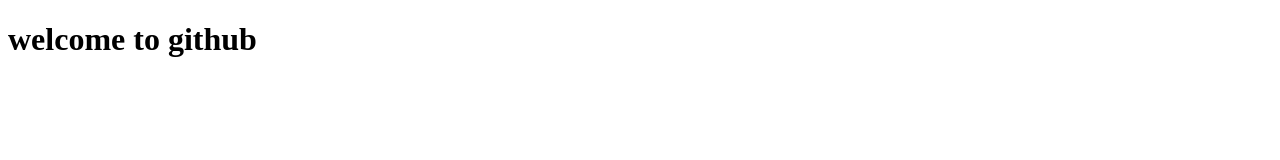
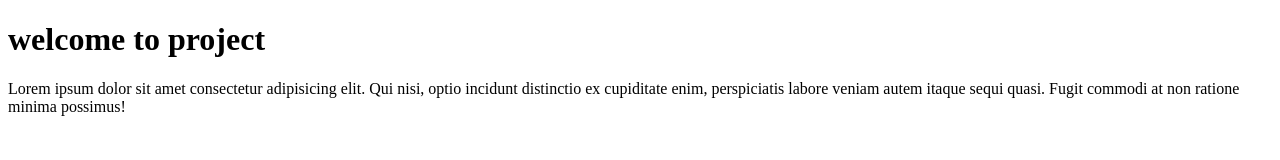
Before and after one commit to ayesha-wasim08/my-project, a plain HTML site: page index.html in a window 1280 px wide. Drawn offline with Linux system fonts and the light colour scheme.

Commit message:
add text

```diff
--- a/index.html
+++ b/index.html
@@ -6,6 +6,7 @@
     <title>Document</title>
 </head>
 <body>
-    <h1>welcome to github</h1>
+    <h1>welcome to project</h1>
+    <p>Lorem ipsum dolor sit amet consectetur adipisicing elit. Qui nisi, optio incidunt distinctio ex cupiditate enim, perspiciatis labore veniam autem itaque sequi quasi. Fugit commodi at non ratione minima possimus!</p>
 </body>
 </html>
```
